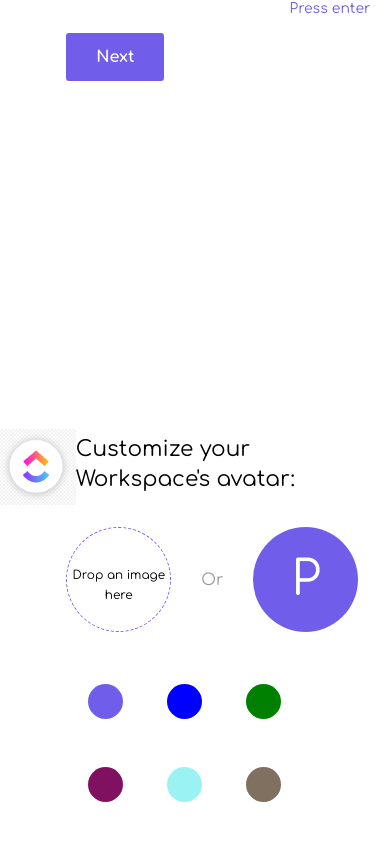
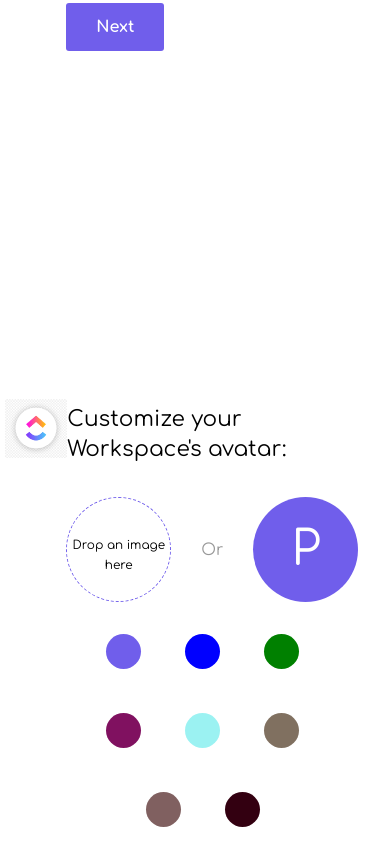
Before and after one commit to thisisutkarsh/Welcome, a Vue app: page / in a window 390 px wide. Shown: the part 1151-1997 px from the top of the page. Built offline with nearby package versions, Linux system fonts and the light colour scheme.

Commit message:
Implement different responsive design for circles

```diff
--- a/src/App.vue
+++ b/src/App.vue
@@ -52,18 +52,20 @@
           <div class="name-avatar">
             P
           </div>
-        </div>
 
-        <div class="radio-buttons-theme">
-          <Circle class="inline" style="background:#705eeb"></Circle>
-          <Circle class="inline" style="background:blue "></Circle>
-          <Circle class="inline" style="background:green "></Circle>
-          <Circle class="inline" style="background:#705e "></Circle>
-          <Circle class="inline" style="background:#7eeb "></Circle>
-          <Circle class="inline" style="background:#765e "></Circle>
-          <Circle class="inline" style="background:#755e "></Circle>
-          <Circle class="inline" style="background:#301 "></Circle>
-          <Circle class="inline" style="background:black"></Circle>
+          <div class="radio-buttons-workspace">
+            <div class="items-workspace">
+              <Circle style="background:#705eeb"></Circle>
+              <Circle style="background:blue "></Circle>
+              <Circle style="background:green "></Circle>
+              <Circle style="background:#705e "></Circle>
+              <Circle style="background:#7eeb "></Circle>
+              <Circle style="background:#765e "></Circle>
+              <Circle style="background:#755e "></Circle>
+              <Circle style="background:#301 "></Circle>
+              <!-- <Circle style="background:black"></Circle> -->
+            </div>
+          </div>
         </div>
         <main-button
           @click="goto('div3')"
@@ -88,7 +90,6 @@
           <Circle class="inline" style="background:#765e "></Circle>
           <Circle class="inline" style="background:#755e "></Circle>
           <Circle class="inline" style="background:#301 "></Circle>
-          <Circle class="inline" style="background:black"></Circle>
         </div>
         <main-button
           @click="goto('div4')"
@@ -354,9 +355,9 @@ export default {
   padding-left: 0;
 }
 img {
-  height: 9vh;
+  height: 58px;
   float: left;
-  margin-left: -7vw;
+  margin-left: -90px;
   margin-top: 10px;
 }
 
@@ -370,7 +371,7 @@ img {
   display: block;
   border: 0;
   outline: none;
-  font-size: 2em;
+  font-size: 2.8vw;
   font-weight: 300;
   font-family: "Comfortaa", cursive !important;
 }
@@ -397,6 +398,8 @@ img {
   display: flex;
   position: relative;
   margin-bottom: 30px;
+  align-items: center;
+  flex: 1 1 0;
 }
 
 .image-drop {
@@ -445,7 +448,7 @@ img {
   display: flex;
   align-items: center;
   flex-wrap: wrap;
-  width: 31vw;
+  width: 33vw;
   padding-left: 50px;
   justify-content: center;
 }
@@ -493,7 +496,7 @@ img {
 } */
 /* Blur end */
 
-@media (max-width: 768px) {
+@media (max-width: 700px) {
   .welcome {
     display: block;
     border: none;
@@ -510,10 +513,38 @@ img {
     height: 105px;
   }
   img {
-    margin-left: -18vw;
+    height: 7vh;
+    margin-left: -61px;
   }
   .bot {
     padding-left: 2vw;
   }
+  .radio-buttons-workspace {
+    width: 70vw;
+    padding-left: 0;
+  }
+  .avatar {
+    flex-wrap: wrap;
+  }
+}
+
+@media (max-width: 380px) {
+  .name-avatar {
+    width: 70px;
+    height: 70px;
+  }
+  .image-drop {
+    width: 70px;
+    height: 70px;
+  }
+  .drop {
+    font-size: 7px;
+  }
+  .sep {
+    font-size: small;
+  }
+  .name-avatar {
+    font-size: 2em;
+  }
 }
 </style>
```
